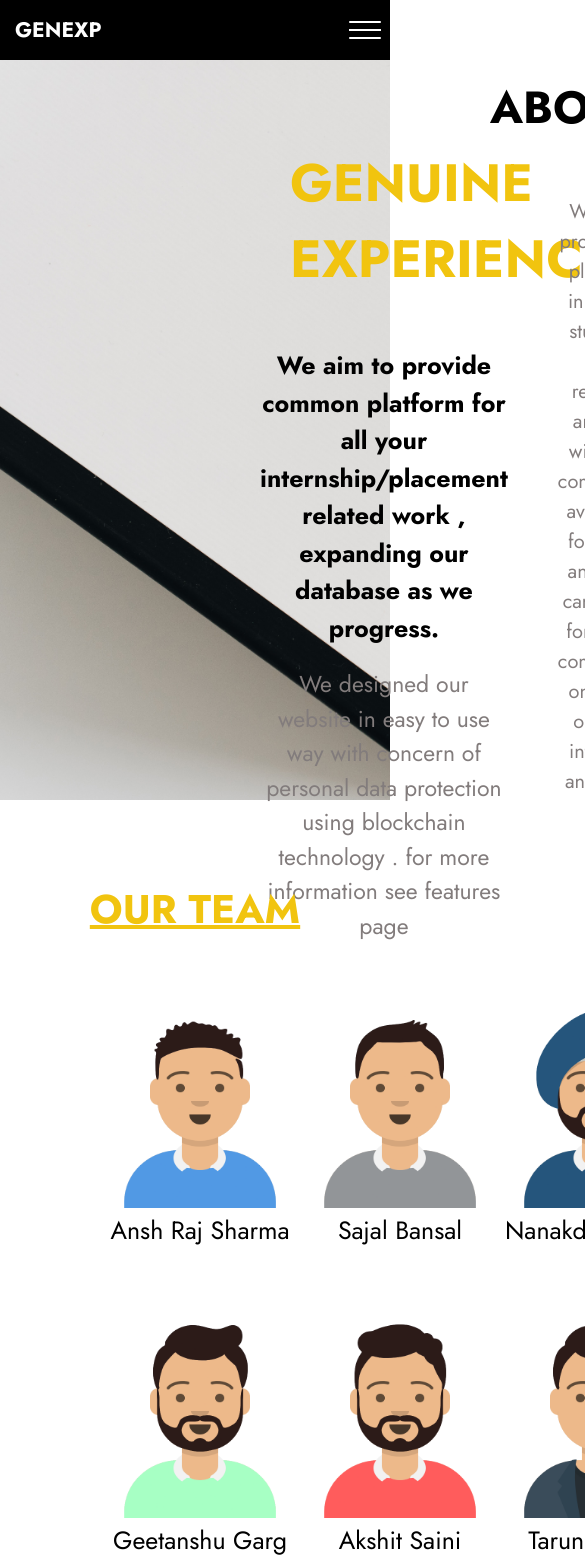
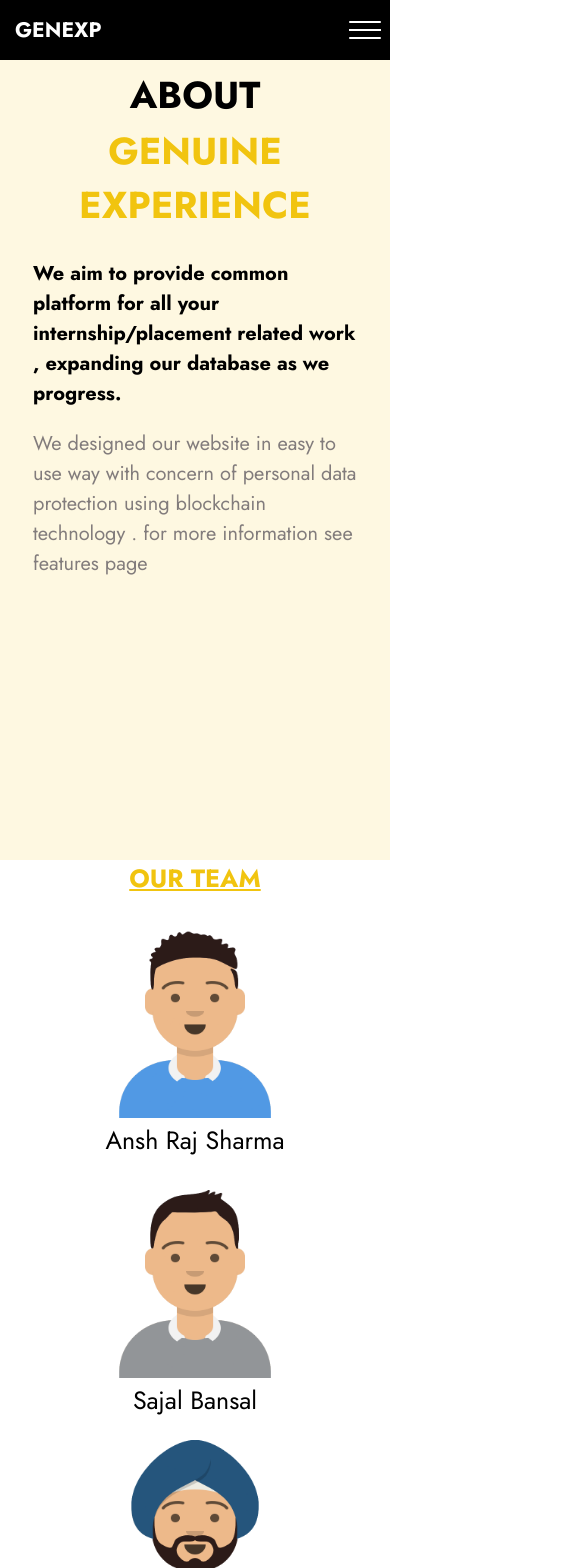
Before and after one commit to ktarun1419/genexp, a React (Create React App) app: page /aboutus in a window 390 px wide. Shown: the top 1568 px of the page, 585 px wide, since content can reach past the window. Built offline with nearby package versions, Linux system fonts and the light colour scheme.

Commit message:
Responsive About

```diff
--- a/src/components/AboutUs.css
+++ b/src/components/AboutUs.css
@@ -6,28 +6,31 @@
 
 .about_main{
     background-image: url("../../public/images/aboutBG.jpg");
+    min-height:800px;
     background-size: cover;
-    height: 800px;
+        background-position: center;
+        background-repeat: no-repeat;
 
-    padding: 0 14rem;
 }
 
 .about_heading{
-
+text-align: center;
     font-size: 30px;
     padding: 75px;
-    padding-left: 350px;
+    /* padding-left: 350px; */
     padding-bottom: 5px;
 }
 
 .text_container{
-    height: 500px;
+    height: auto;
     display: flex;
+    flex-wrap: wrap;
 }
 .about_text1{
     margin: 30px;
     margin-left: 100px;
-    width: 1000px;
+    max-width: 700px;
+
     text-align: center;
     justify-content:space-between;
 }
@@ -44,9 +47,11 @@
 }
 
 .about_text2{
+    max-width: 500px;
     text-align: center;
     width: 600px;
     align-self: flex-end;
+
 }
 
 .about_text2 p{
@@ -56,9 +61,9 @@
 
 
 .Company_name{
-
+text-align: center;
     font-size: 35px;
-    padding-left: 150px;
+    /* padding-left: 150px; */
 }
 
 .Company_name h2{
@@ -78,6 +83,7 @@
 .team_container{
     display: flex;
     justify-content: space-around;
+    flex-wrap: wrap;
     margin: 100px;
     margin-top: 50px;
     margin-bottom: 50px;
@@ -99,3 +105,193 @@
     color: black;
     font-size: 25px;
 }
+
+@media(min-width:1299px){
+
+}
+
+@media(min-width:769)and (max-width:998px){
+    .abouttop{
+        height: auto;
+        padding-top:60px;
+        text-align: center;
+    }
+    .about_main{
+        padding: 25px;
+        background-image: none;
+        background-color: rgb(241, 196, 15, 0.12);   }
+    .about_heading{
+        padding: 0px;
+
+    }
+
+    .text_container{
+        height: auto;
+        flex-wrap: wrap;
+    }
+
+    .Company_name{
+        padding: 2px;
+
+        text-align: center;
+    }
+
+    .team_container{
+        margin: 0px;
+        padding: 2px;
+        }
+
+
+    .about_text1{
+        margin: 5px;
+        text-align: left;
+    }
+
+    .aboutbottom{
+        margin:0px;
+        margin-top: 100px;
+        margin-bottom: 20px;
+        height: auto;
+    }
+
+
+    .about_text1_grey{
+        color:black;
+    }
+    .about_text2{
+        margin: 20px;
+        min-width: 50px;
+        text-align: left;
+    }
+    .about_text2 p{
+        color: black;
+    }
+
+    .team_container{
+        flex-wrap: wrap;
+    }
+}
+
+@media(min-width:468px)and (max-width:768px){
+    .abouttop{
+        height: auto;
+        padding-top:60px;
+        text-align: center;
+    }
+    .about_main{
+        padding: 50px;
+        background-image: none;
+        background-color: rgb(241, 196, 15, 0.12);   }
+    .about_heading{
+        padding: 0px;
+
+    }
+
+    .text_container{
+        height: auto;
+        flex-wrap: wrap;
+    }
+
+    .Company_name{
+        padding: 2px;
+
+        text-align: center;
+    }
+
+    .team_container{
+        margin: 0px;
+        padding: 2px;
+        }
+
+
+    .about_text1{
+        margin: 5px;
+        text-align: left;
+    }
+
+    .aboutbottom{
+        margin:0px;
+        margin-bottom: 20px;
+        height: auto;
+    }
+
+    .about_text1_grey{
+        color:black;
+    }
+    .about_text2{
+        margin: 20px;
+        text-align: left;
+    }
+    .about_text2 p{
+        color: black;
+    }
+
+    .team_container{
+        flex-wrap: wrap;
+    }
+
+}
+
+@media(max-width:468px){
+    .abouttop{
+        height: auto;
+        padding-top:60px;
+        text-align: center;
+    }
+    .about_main{
+        padding: 8px;
+        background-image: none;
+        background-color: rgb(241, 196, 15, 0.12);   }
+
+
+    .about_heading{
+        padding: 0px;
+        font-size: 25px;
+    }
+
+    .text_container{
+        height: auto;
+        flex-wrap: wrap;
+    }
+
+    .Company_name{
+        padding: 2px;
+        font-size: 25px;
+        text-align: center;
+    }
+
+    .team_container{
+        margin: 0px;
+        padding: 2px;
+        }
+
+
+    .about_text1{
+        margin: 5px;
+        text-align: left;
+    }
+
+    .aboutbottom{
+        margin:0px;
+        margin-bottom: 20px;
+        height: auto;
+    }
+
+    .about_text1_black{
+        font-size: 20px;
+    }
+    .about_text1_grey{
+        font-size: 20px;
+    }
+    .about_text2{
+        margin: 20px;
+        text-align: left;
+        font-size: 20px;
+    }
+    .team_container{
+        flex-wrap: wrap;
+    }
+    .team_heading{
+        font-size: 25px;
+    }
+}
--- a/src/components/AboutUs.js
+++ b/src/components/AboutUs.js
@@ -18,13 +18,10 @@ function AboutUs() {
      <p className='about_text1_grey'> We designed our website in easy to use way with concern of personal data protection using
        blockchain technology . for more information see features page </p>
       </div>
-      <div className='about_text2'>
-        <p>Our Website provides a platform in which students can register
-           and we will post companies available for them and they can apply
-           for those companies on basis of their interests and skills</p>
-      </div>
+
        </div>
       </div>
+
 
   </section>
   <section className='aboutbottom'>
```
